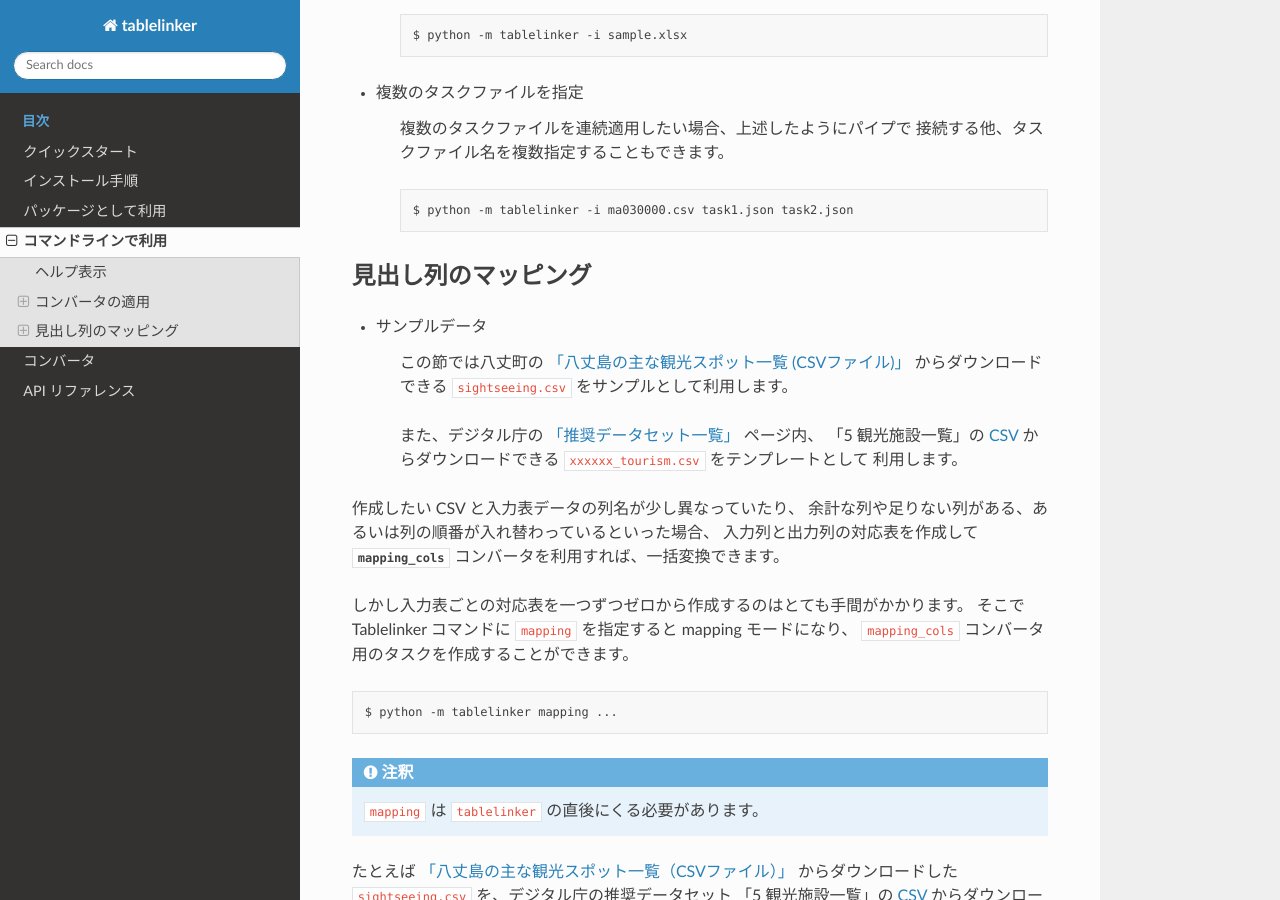
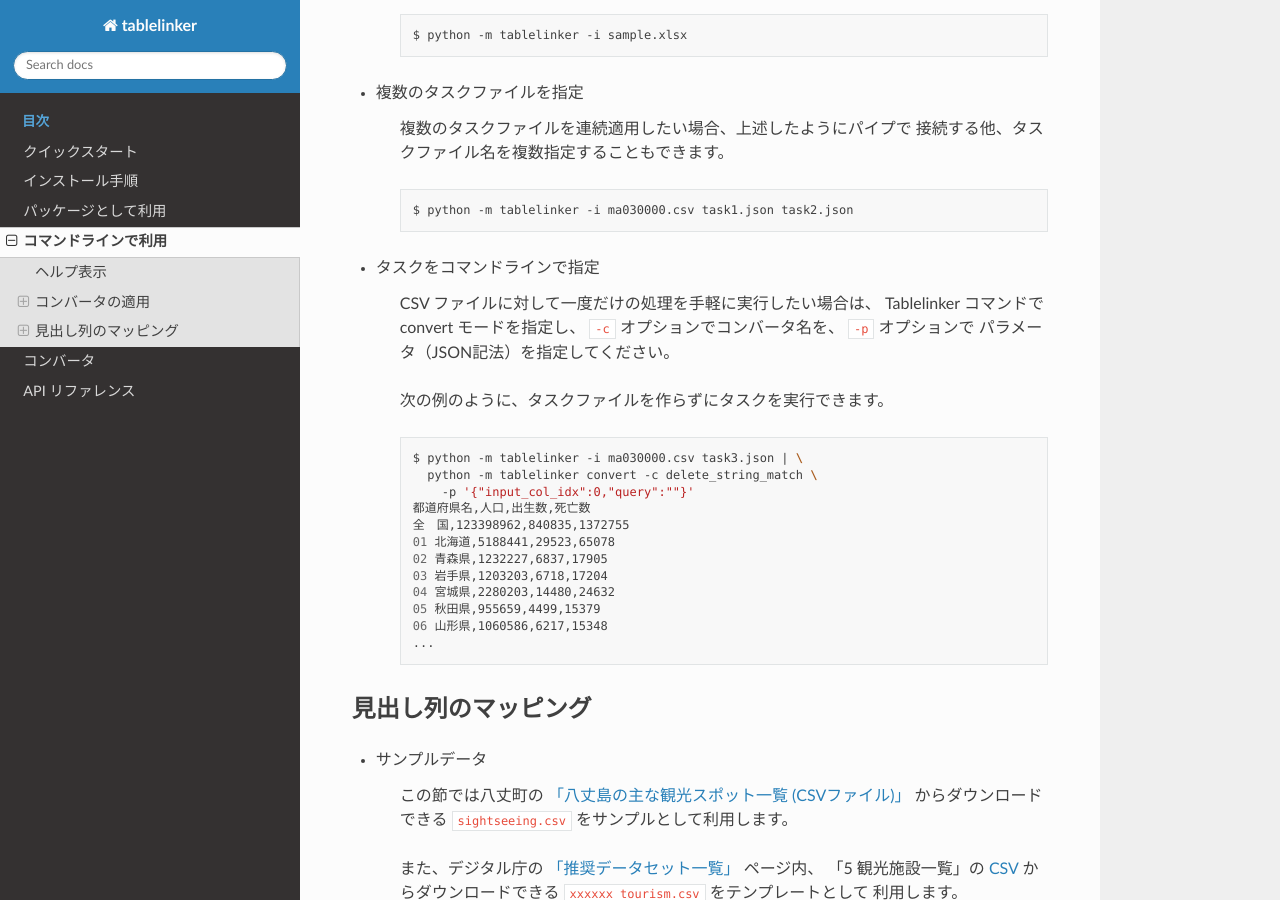
Before and after one commit to InfoProto/tablelinker-lib, a Sphinx documentation site: the page built from docs/as_command.rst, in a window 1280 px wide and 900 px high, scrolled down 5133 px. Built offline with Sphinx 7.4.7 and the Read the Docs theme 2.0.0, drawn with Linux system fonts in a browser that asks for light colours; some of the changed text lies outside the part shown.

Commit message:
convert モードについて追記。

```diff
--- a/docs/as_command.rst
+++ b/docs/as_command.rst
@@ -273,6 +273,31 @@ Tablelinker コマンドは以下のオプションを指定できます。
     接続する他、タスクファイル名を複数指定することもできます。 ::
 
         $ python -m tablelinker -i ma030000.csv task1.json task2.json
+
+- タスクをコマンドラインで指定
+
+    CSV ファイルに対して一度だけの処理を手軽に実行したい場合は、
+    Tablelinker コマンドで convert モードを指定し、
+    ``-c`` オプションでコンバータ名を、 ``-p`` オプションで
+    パラメータ（JSON記法）を指定してください。
+
+    次の例のように、タスクファイルを作らずにタスクを実行できます。
+
+    .. code-block:: bash
+
+        $ python -m tablelinker -i ma030000.csv task3.json | \
+          python -m tablelinker convert -c delete_string_match \
+            -p '{"input_col_idx":0,"query":""}'
+        都道府県名,人口,出生数,死亡数
+        全　国,123398962,840835,1372755
+        01 北海道,5188441,29523,65078
+        02 青森県,1232227,6837,17905
+        03 岩手県,1203203,6718,17204
+        04 宮城県,2280203,14480,24632
+        05 秋田県,955659,4499,15379
+        06 山形県,1060586,6217,15348
+        ...
+
 
 見出し列のマッピング
 --------------------
```
Also changed, not shown: other parts of docs/as_command.rst (+2 -2 lines), 1 other file.
